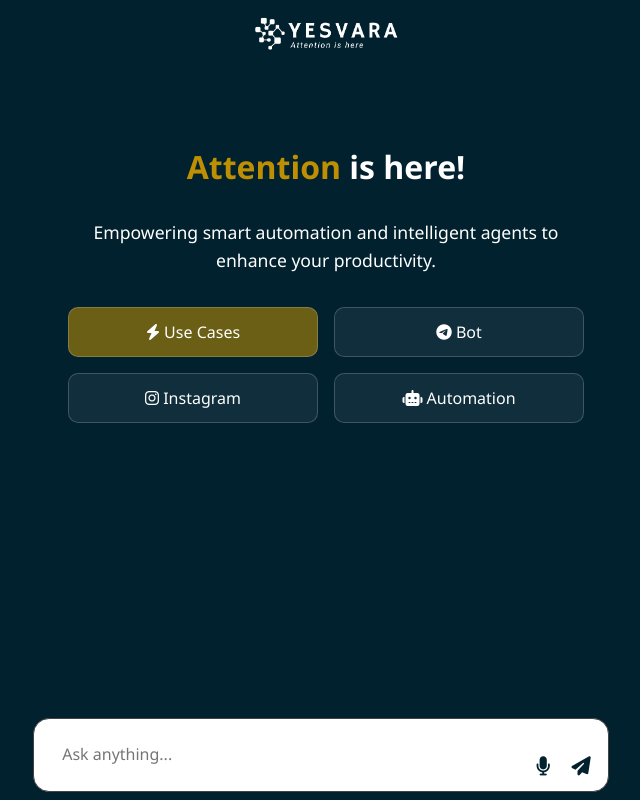
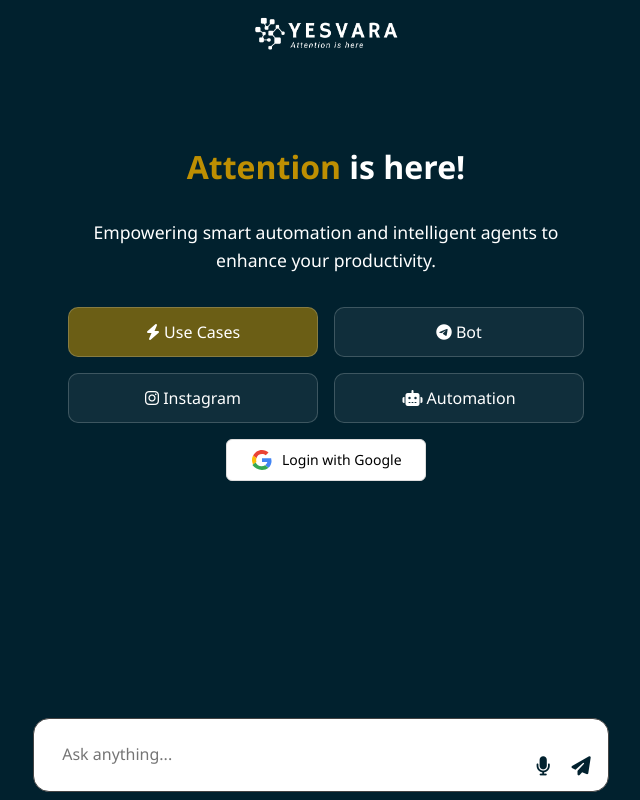
Before and after one commit to yogiswara92/landing-Yesvara, a Svelte app: page / in a window 1280 px wide. Shown: the whole page, without its empty margins (314-954 px from the left). Built offline with nearby package versions, Linux system fonts and the light colour scheme.

Commit message:
inisial google oauth2

```diff
--- a/src/routes/Home.svelte
+++ b/src/routes/Home.svelte
@@ -1,6 +1,8 @@
 
 <script>
+  import { onMount } from 'svelte';
   import Chatinput from '../component/Chat-input.svelte';
+  import LoginButton from './LoginButton.svelte';
 
   let MainMenu = true;
   let UseCasesMenu=false;
@@ -14,6 +16,19 @@
       UseCasesMenu=false;
     }
   }
+
+  onMount(() => {
+    const hash = new URLSearchParams(window.location.hash.slice(1));
+    const accessToken = hash.get("access_token");
+
+    if (accessToken) {
+      //console.log("Token ditemukan:", accessToken);
+      localStorage.setItem("access_token", accessToken);
+
+      // Bersihkan URL dari #access_token
+      history.replaceState(null, '', window.location.pathname);
+    }
+  });
 
 </script>
 
@@ -112,7 +127,7 @@
     <a href="https://n8n.yesvara.com" target="_blank">
       <i class="fas fa-robot"></i> Automation
     </a>
-
+    <LoginButton/>
 
   </div>
 {/if}
--- /dev/null
+++ b/src/routes/LoginButton.svelte
@@ -0,0 +1,49 @@
+
+<script>
+  const client_id = '516678484337-j8mhv39t4h8ehfcseees5dupgcsro2qc.apps.googleusercontent.com';
+  const redirect_uri = 'https://yesvara.com';
+  //const redirect_uri = 'https://stackblitz.com/~/github.com/yogiswara92/landing-yesvara';
+
+  const loginWithGoogle = () => {
+    const scope = 'profile email';
+    const url = `https://accounts.google.com/o/oauth2/v2/auth?response_type=token&client_id=${client_id}&redirect_uri=${redirect_uri}&scope=${scope}`;
+    window.location.href = url;
+  };
+</script>
+
+<style>
+  .google-btn {
+    display: flex;
+    align-items: center;
+    background-color: white;
+    border: 1px solid #ddd;
+    padding: 10px 16px;
+    padding-left:25px;
+    border-radius: 6px;
+    cursor: pointer;
+    font-size: 14px;
+    gap: 10px;
+    transition: box-shadow 0.2s ease;
+    width: 200px;
+  }
+
+  .google-btn:hover {
+    box-shadow: 0 2px 8px rgba(0,0,0,0.1);
+  }
+
+  .google-icon {
+    width: 20px;
+    height: 20px;
+  }
+</style>
+
+<button class="google-btn" on:click={loginWithGoogle}>
+  <svg class="google-icon" viewBox="0 0 48 48">
+    <path fill="#EA4335" d="M24 9.5c3.5 0 6.6 1.2 9 3.2l6.6-6.6C35.6 2.2 30.2 0 24 0 14.6 0 6.5 5.6 2.8 13.7l7.9 6.1C12.2 13.2 17.7 9.5 24 9.5z"/>
+    <path fill="#4285F4" d="M46.5 24.5c0-1.6-.2-3.2-.5-4.7H24v9h12.7c-.6 3.2-2.5 6-5.2 7.8l8 6.1c4.7-4.3 7.5-10.6 7.5-17.2z"/>
+    <path fill="#FBBC05" d="M10.7 28.5c-.5-1.5-.7-3.1-.7-4.5s.2-3 .7-4.5l-7.9-6.1C1.2 16.4 0 20.1 0 24s1.2 7.6 2.8 10.6l7.9-6.1z"/>
+    <path fill="#34A853" d="M24 48c6.2 0 11.5-2 15.3-5.4l-8-6.1c-2.3 1.6-5.2 2.5-8.3 2.5-6.3 0-11.8-3.7-14.2-9l-7.9 6.1C6.5 42.4 14.6 48 24 48z"/>
+    <path fill="none" d="M0 0h48v48H0z"/>
+  </svg>
+  <span style="color:black">Login with Google</span>
+</button>
```
